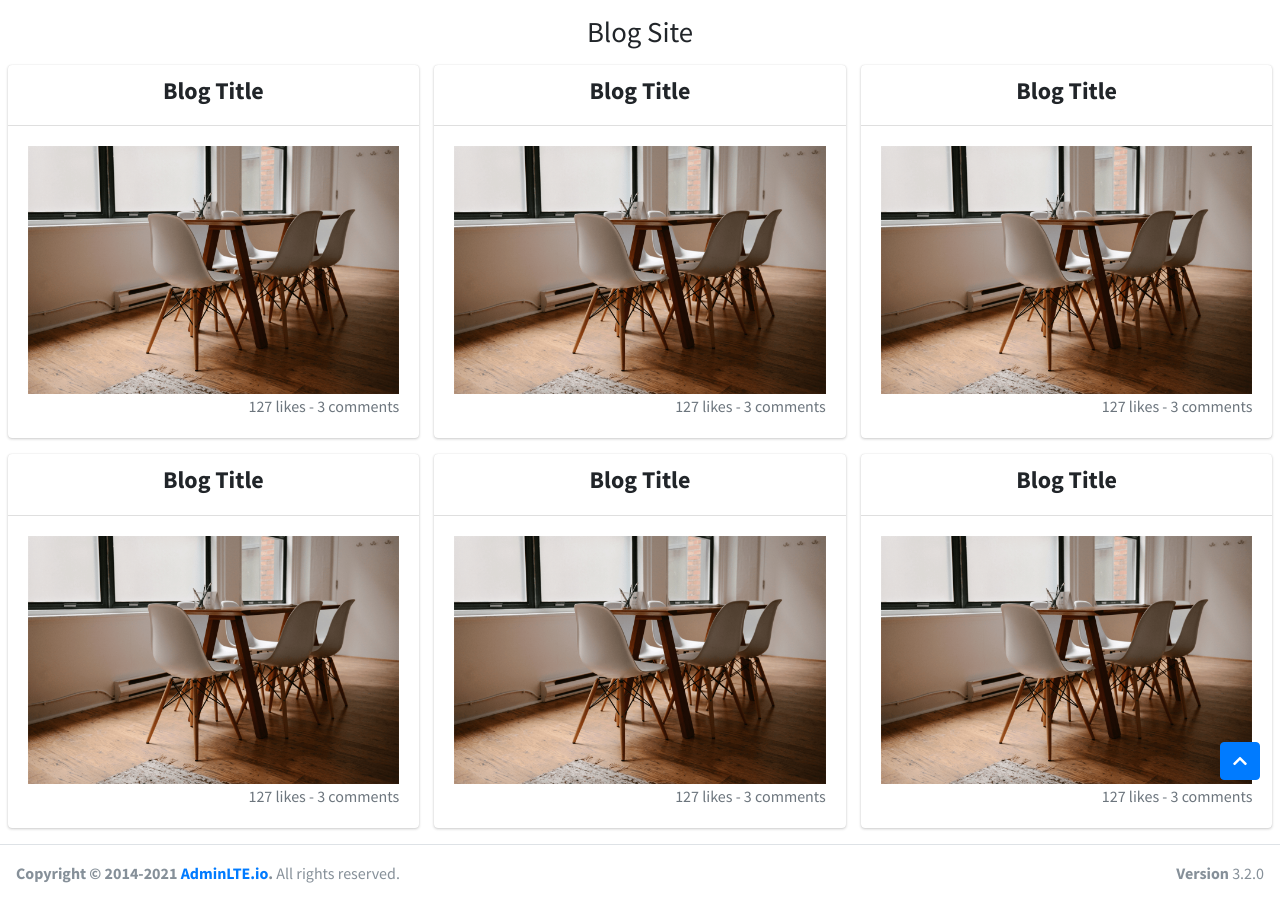
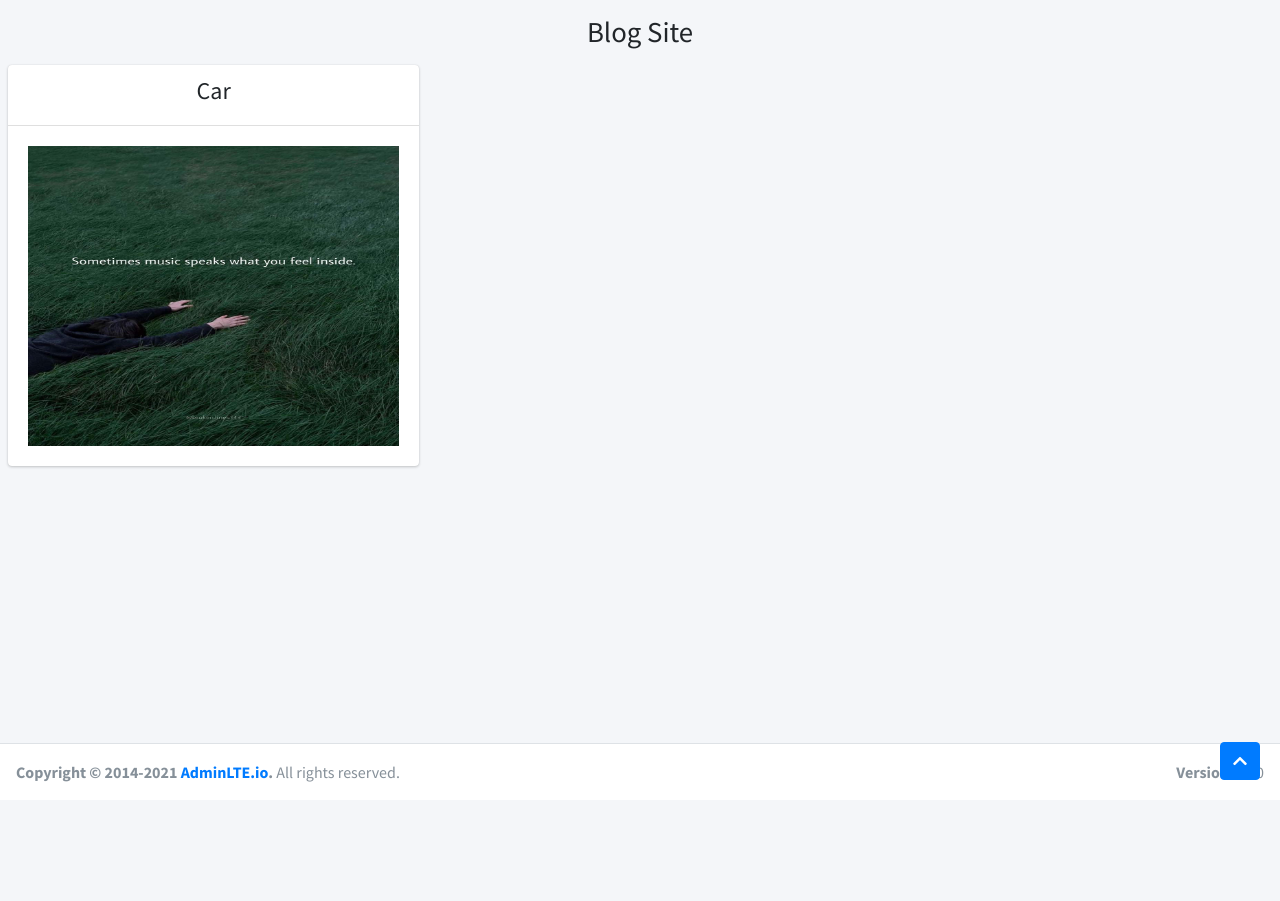
Before and after one commit to KaungKhantZayar/Blog, a PHP site: page / in a window 1280 px wide. After the commit the page ends 782 px from the top, so only its background shows below. Run offline with PHP 8.4, Linux system fonts and the light colour scheme; a user stored in the database is signed in; data comes from the database, SQL or seed files in the repository; some libraries are stand-ins or nearby versions.

Commit message:
log upload photo

```diff
--- a/Admin/index.php
+++ b/Admin/index.php
@@ -21,7 +21,7 @@ if (empty($_SESSION['user_id']) && empty($_SESSION['logged_in'])) {
              }else {
                $pageno = 1;
              }
-             $numOfrecs = 1;
+             $numOfrecs = 5;
              $offset = ($pageno - 1) * $numOfrecs;
 
              if (empty($_POST['search'])) {
--- a/index.php
+++ b/index.php
@@ -1,3 +1,14 @@
+<?php
+require 'Config/config.php';
+
+session_start();
+if (empty($_SESSION['user_id']) && empty($_SESSION['logged_in'])) {
+  header('Location: login.php');
+}
+
+
+
+ ?>
 <!DOCTYPE html>
 <html lang="en">
 <head>
@@ -17,108 +28,56 @@
 <body class="hold-transition sidebar-mini">
 
 <div class="">
-  <div class="">
+  <div class="content-wrapper" style="margin-left:0px !important;">
     <section class="content-header">
       <div class="container-fluid">
             <h1 style="text-align:center;">Blog Site</h1>
       </div>
     </section>
 
+    <?php
+    $stmt = $pdo->prepare("SELECT * FROM posts ORDER BY id  DESC");
+    $stmt->execute();
+    $result = $stmt->fetchAll();
+     ?>
+
     <!-- Main content -->
     <section class="content">
-      <div class="d-flex">
+      <div class="row">
+        <?php
+          if ($result) {
+            $i = 1;
+            foreach ($result as $value) {?>
               <div class="col-md-4">
                 <div class="card">
                   <div class="card-header">
                     <div style="text-align:center !important;float:none;" class="card-title">
-                <h4><b>Blog Title</b></h4>
+                      <h4><?php echo $value['title'];?></h4>
                     </div>
                   </div>
                   <div class="card-body">
-              <img class="img-fluid pad" src="dist/img/photo2.png" alt="Photo">
-              <span class="float-right text-muted">127 likes - 3 comments</span>
+                    <a href="blogdetail.php?id=<?php echo $value['id'];?>"><img class="img-fluid pad" src="admin/images/<?php echo $value['image'];?>" alt="" style="width:100%;height:300px !important;"></a>
                   </div>
                 </div>
               </div>
-
-        <div class="col-md-4">
-          <div class="card card-widget">
-            <div class="card-header">
-              <div style="text-align:center !important;float:none;" class="card-title">
-                <h4><b>Blog Title</b></h4>
-              </div>
-            </div>
-            <div class="card-body">
-              <img class="img-fluid pad" src="dist/img/photo2.png" alt="Photo">
-              <span class="float-right text-muted">127 likes - 3 comments</span>
-            </div>
-          </div>
-        </div>
-
-        <div class="col-md-4">
-          <div class="card card-widget">
-            <div class="card-header">
-              <div style="text-align:center !important;float:none;" class="card-title">
-                <h4><b>Blog Title</b></h4>
-              </div>
-            </div>
-            <div class="card-body">
-              <img class="img-fluid pad" src="dist/img/photo2.png" alt="Photo">
-              <span class="float-right text-muted">127 likes - 3 comments</span>
-            </div>
-          </div>
-        </div>
-      </div>
-
-      <div class="d-flex">
-        <div class="col-md-4">
-          <div class="card">
-            <div class="card-header">
-              <div style="text-align:center !important;float:none;" class="card-title">
-                <h4><b>Blog Title</b></h4>
-              </div>
-            </div>
-            <div class="card-body">
-              <img class="img-fluid pad" src="dist/img/photo2.png" alt="Photo">
-              <span class="float-right text-muted">127 likes - 3 comments</span>
-            </div>
-          </div>
-        </div>
-
-        <div class="col-md-4">
-          <div class="card card-widget">
-            <div class="card-header">
-              <div style="text-align:center !important;float:none;" class="card-title">
-                <h4><b>Blog Title</b></h4>
-              </div>
-            </div>
-            <div class="card-body">
-              <img class="img-fluid pad" src="dist/img/photo2.png" alt="Photo">
-              <span class="float-right text-muted">127 likes - 3 comments</span>
-            </div>
-          </div>
-        </div>
-
-        <div class="col-md-4">
-          <div class="card card-widget">
-            <div class="card-header">
-              <div style="text-align:center !important;float:none;" class="card-title">
-                <h4><b>Blog Title</b></h4>
-              </div>
-            </div>
-            <div class="card-body">
-              <img class="img-fluid pad" src="dist/img/photo2.png" alt="Photo">
-              <span class="float-right text-muted">127 likes - 3 comments</span>
-            </div>
-          </div>
-        </div>
+        <?php
+        $i++;
+            }
+          }
+         ?>
        </div>
     </section>
+
+
+
+
 
     <a id="back-to-top" href="#" class="btn btn-primary back-to-top" role="button" aria-label="Scroll to top">
       <i class="fas fa-chevron-up"></i>
     </a>
   </div>
+
+
   <!-- /.content-wrapper -->
 
     <footer class="main-footer" style="margin-left:0px !important;">
```
Also changed, not shown: blogdetail.php (+20 -17 lines), login.php (added, +104 -0 lines), register.php (added, +117 -0 lines), Admin/images/1.png (added), Admin/images/4.png (added), Admin/images/5.png (added), Admin/images/peter.jpg (added), Admin/images/photo.jpg (added). Lines whose indentation alone changed are shown as unchanged.
